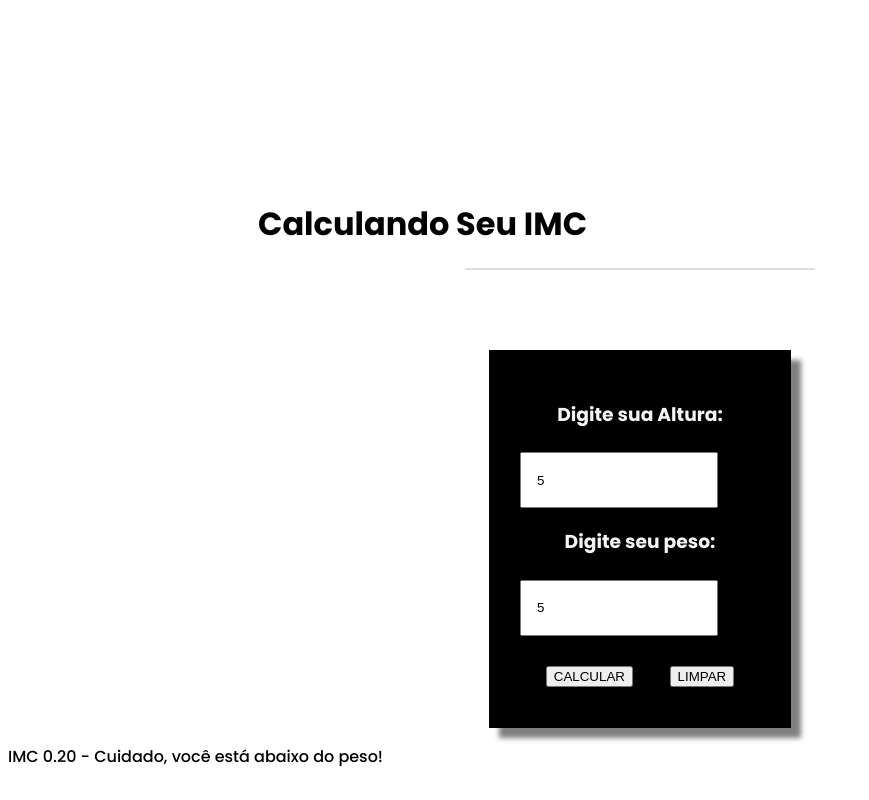
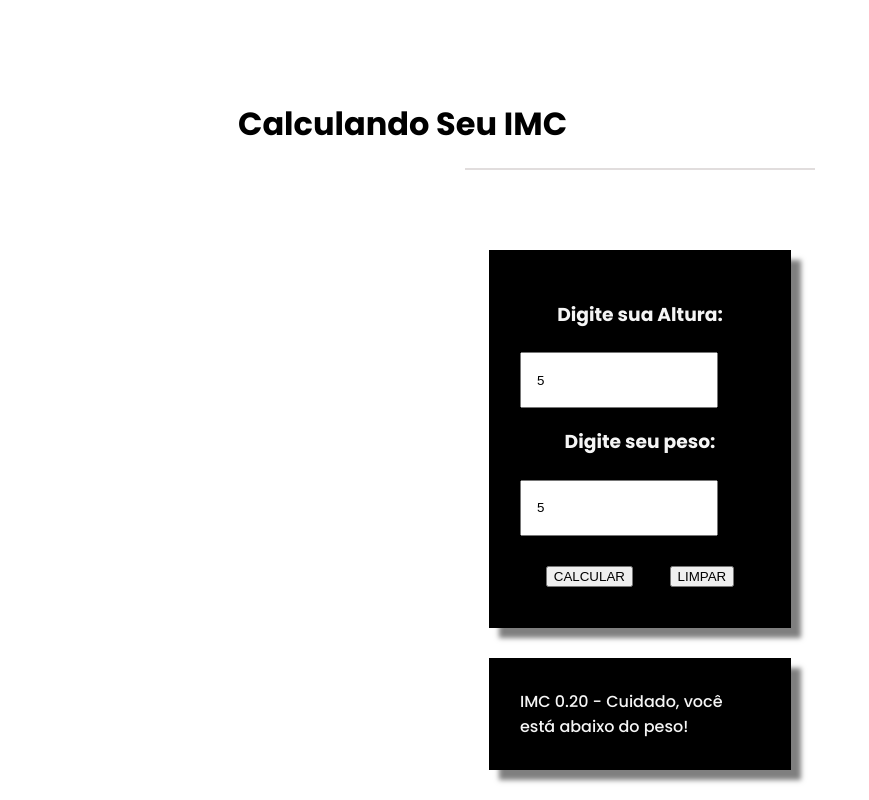
Before and after one commit to walkerdemonlord/Calculo-IMC, a plain HTML site: page index.html in a window 1280 px wide. Both pictures are taken after typing "5", "5" into the empty fields and a click on the button "CALCULAR". Shown: the whole page, without its empty margins (0-869 px from the left). Drawn offline with Linux system fonts and the light colour scheme.

Commit message:
Ajuste no Resultado

```diff
--- a/style.css
+++ b/style.css
@@ -10,9 +10,9 @@ html {
 }
 
 #cabeçalho {
-    margin-left: 250px;
+    margin-left: 230px;
     margin-bottom: 20px;
-    margin-top: 200px;
+    margin-top: 100px;
 }
 
 #linha {
@@ -66,3 +66,15 @@ input[type="number"]::-webkit-inner-spin-button {
 .hidden {
     display: none;
 }
+
+.resultado {
+    box-shadow: 10px 10px 5px rgba(0, 0, 0, 0.5);
+    color: whitesmoke;
+    background-color: black;
+    width: 240px;
+    margin: 0 auto; /* Centraliza horizontalmente */
+    margin-top: 30px;
+    border: 1px solid #000; /* Adiciona uma borda para visualização */
+    padding: 30px; /* Espaçamento interno */
+
+}
```
